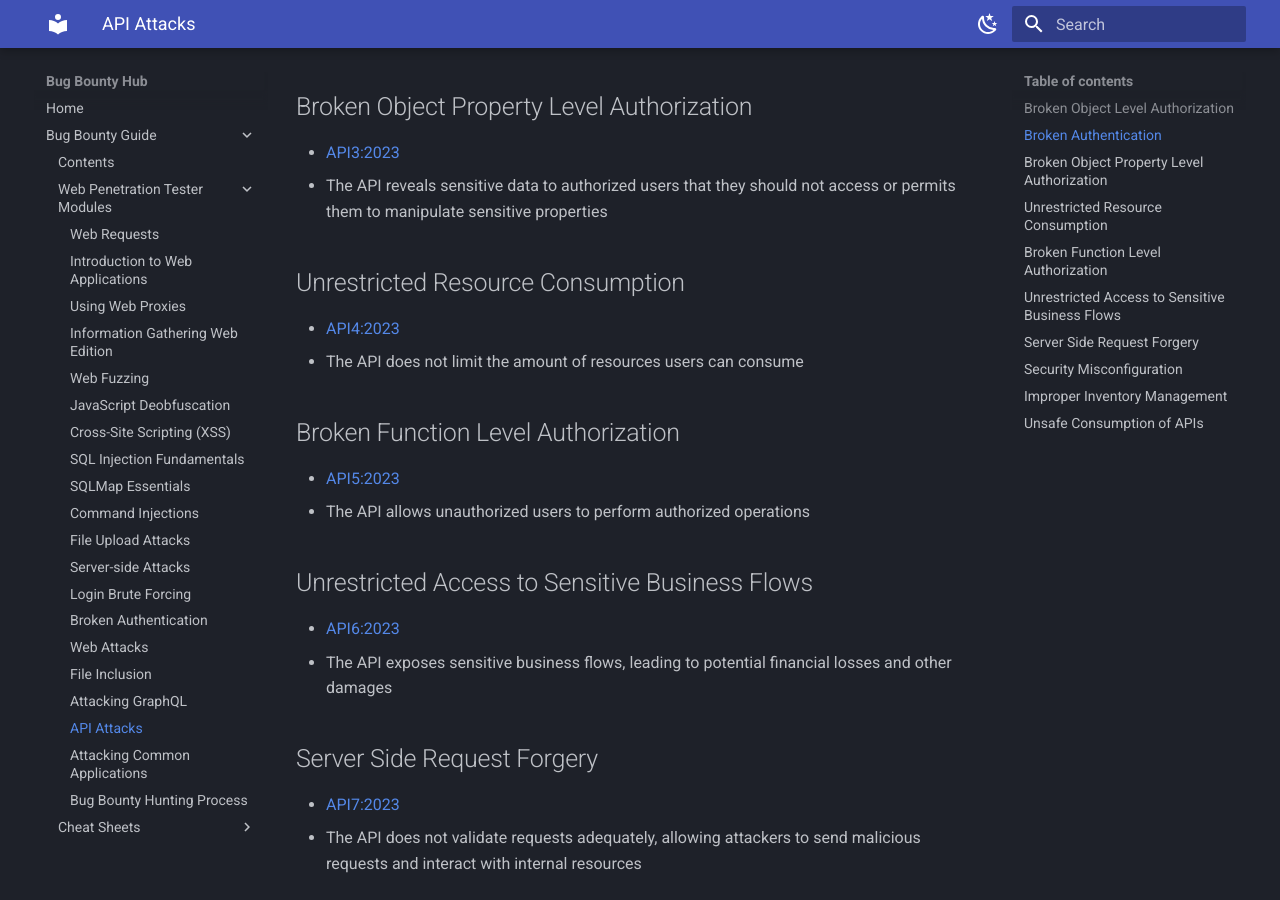
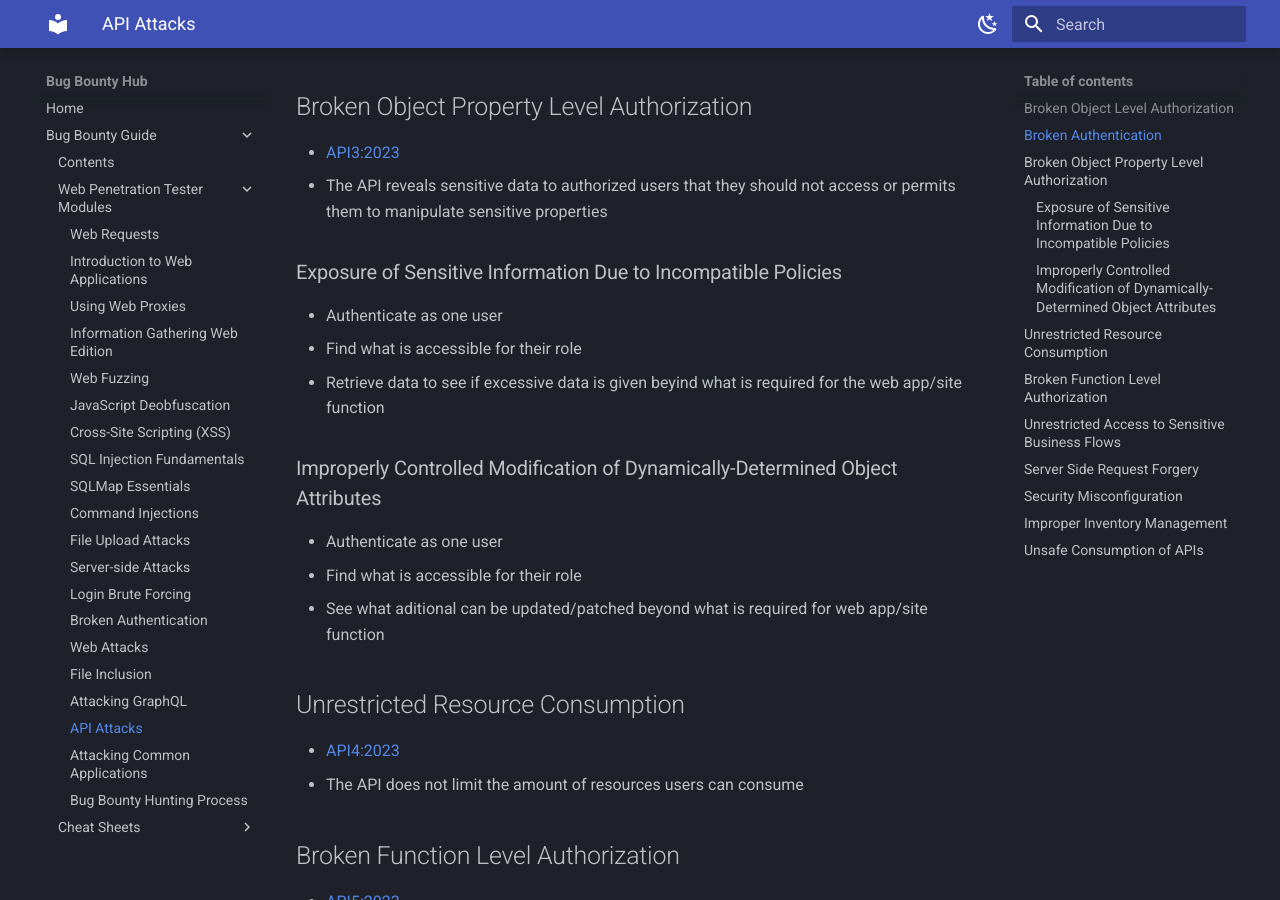
Before and after one commit to variable190/BugBounty, an MkDocs documentation site: the page built from docs/bug-bounty-guide/api-attacks.md, in a window 1280 px wide and 900 px high, scrolled down 1303 px. Built offline with MkDocs 1.6.1 and Material for MkDocs 9.7.7, drawn with Linux system fonts in a browser that asks for light colours.

Commit message:
update api attacks page

```diff
--- a/docs/bug-bounty-guide/api-attacks.md
+++ b/docs/bug-bounty-guide/api-attacks.md
@@ -44,7 +44,17 @@ ffuf -w /opt/useful/seclists/Fuzzing/4-digits-0000-9999.txt:FUZZ -u http://94.23
 - [API3:2023](https://owasp.org/API-Security/editions/2023/en/0xa3-broken-object-property-level-authorization/)
 - The API reveals sensitive data to authorized users that they should not access or permits them to manipulate sensitive properties
 
+### Exposure of Sensitive Information Due to Incompatible Policies
 
+- Authenticate as one user
+- Find what is accessible for their role
+- Retrieve data to see if excessive data is given beyind what is required for the web app/site function
+
+### Improperly Controlled Modification of Dynamically-Determined Object Attributes
+
+- Authenticate as one user
+- Find what is accessible for their role
+- See what aditional can be updated/patched beyond what is required for web app/site function
 
 ## Unrestricted Resource Consumption
 
```
